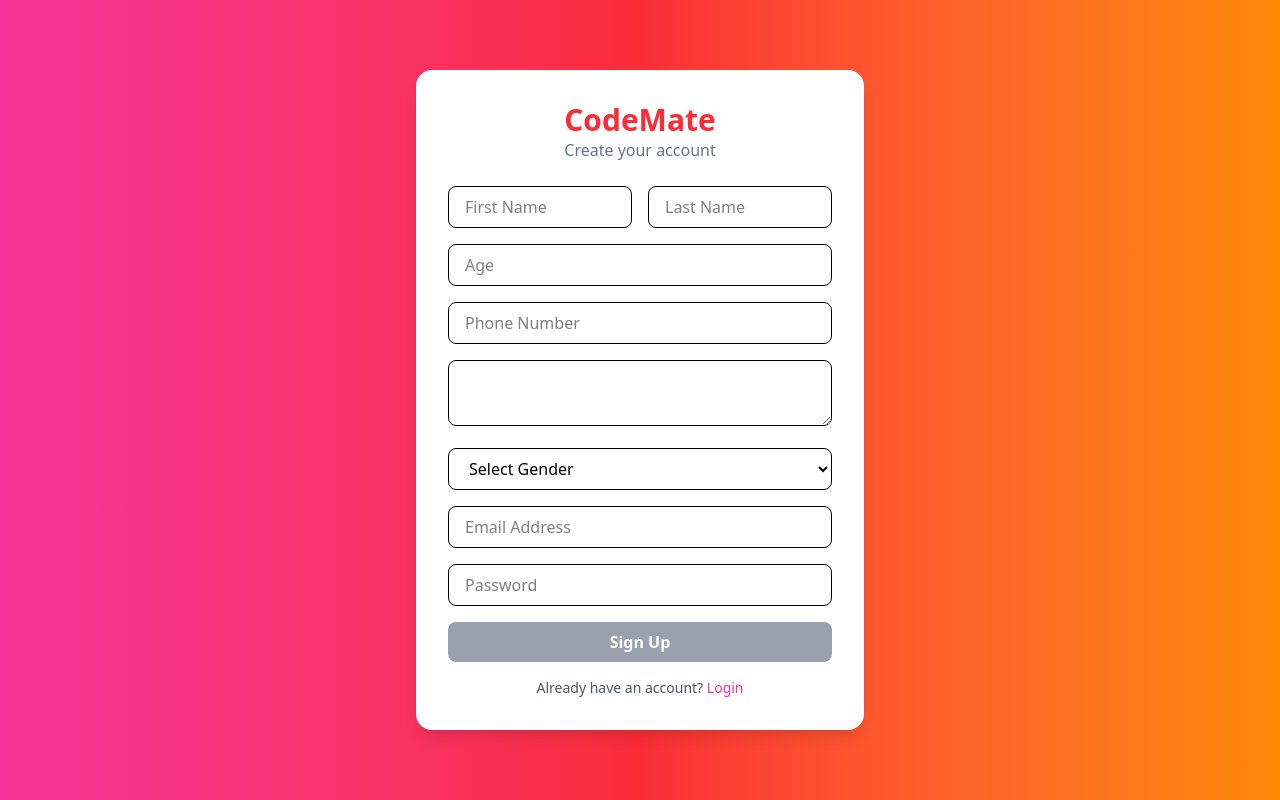
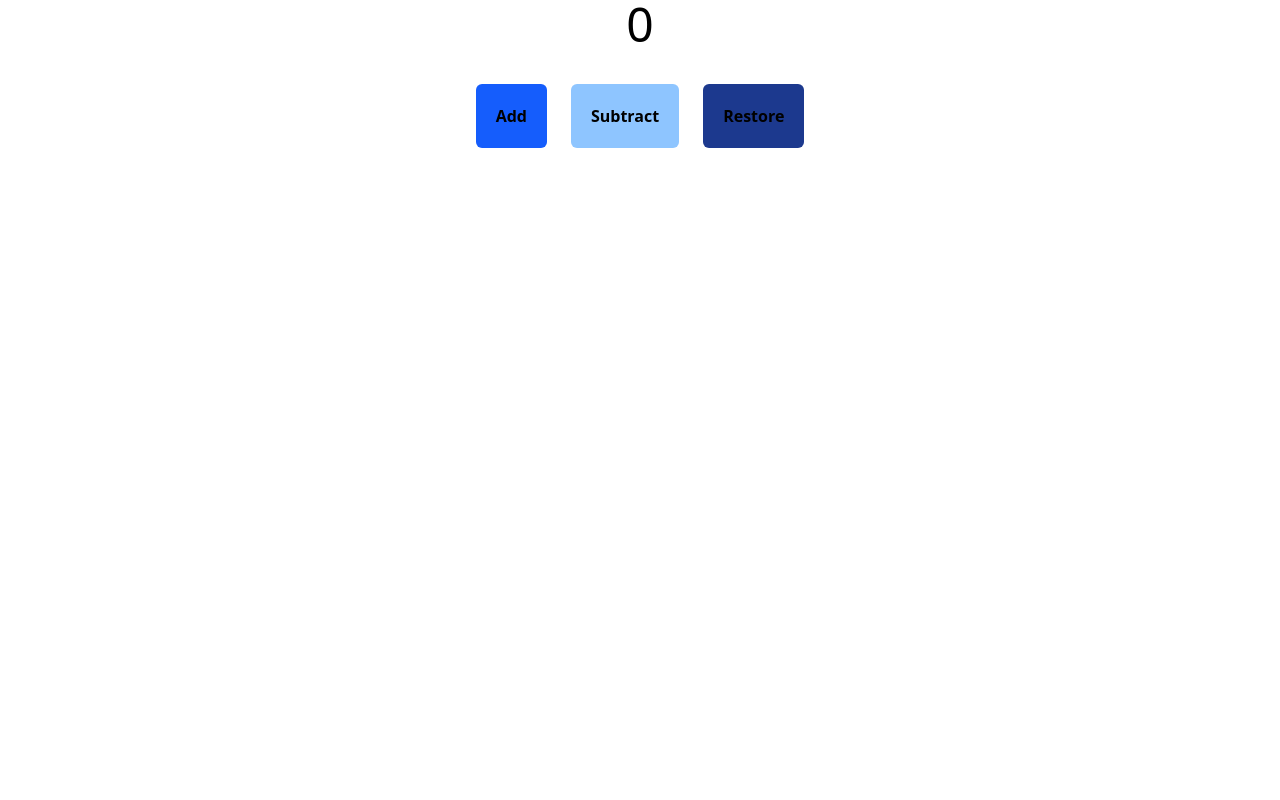
Before and after one commit to amisha181093/code-mate, a React (Vite) app: page /playground in a window 1280 px wide. Built offline with nearby package versions, Linux system fonts and the light colour scheme.

Commit message:
my changes

```diff
--- a/src/App.jsx
+++ b/src/App.jsx
@@ -9,6 +9,8 @@ import Profile from './pages/Profile';
 import PrivacyPolicy from './pages/PrivacyPolicy';
 import Dummy from './pages/Dummy';
 import Help from './pages/Help';
+import Playground from './pages/Playground';
+import Users from './pages/Users';
 
 
 export default function App() {
@@ -25,6 +27,8 @@ export default function App() {
       <Route path="/privacy" element={<PrivacyPolicy />} />
       <Route path="/help" element={<Help />} />
       <Route path="/dummy" element={<Dummy />} />
+      <Route path="/users" element={<Users />} />
+      <Route path="/playground" element={<Playground/>}/>
       <Route path="*" element={<Signup />} />
 
     </Routes>
--- a/src/main.jsx
+++ b/src/main.jsx
@@ -3,7 +3,6 @@ import { createRoot } from 'react-dom/client'
 import './index.css'
 import App from './App'
 import { BrowserRouter } from "react-router-dom";
-import './playground';
 
 createRoot(document.getElementById('root')).render(
   <StrictMode>
--- a/src/pages/Dummy.jsx
+++ b/src/pages/Dummy.jsx
@@ -1,17 +1,78 @@
-import React from 'react'
+// import React, { useState } from 'react'
 
-const Dummy = () => {
+// const Dummy = () => {
+//     const [count, setCount] = useState(0);
+
+
+//     const addNumber = () => {
+//         setCount(count + 1);
+//         console.log(count);
+//     }
+
+//     const subsNumber = () =>{
+//         setCount(count-1);
+//         console.log(count);
+//     }
+
+//     const resetNumber = () => {
+//         setCount(0);
+//     }
+//     return (
+//         <div>
+//             <p className='text-center bg-gray-400 py-[40px] mb-[25px] text-3xl font-bold'>{count}</p>
+//             <div className='flex justify-center '>
+//                 <button onClick={addNumber} className='px-[30px] py-[10px] bg-green-800 mx-[10px] text-white rounded-md border-0'>add</button>
+//                 <button onClick={subsNumber} className='px-[30px] py-[10px] bg-red-800 mx-[10px] text-white rounded-md border-0'>substract</button>
+//                 <button onClick={resetNumber} className='px-[30px] py-[10px] bg-orange-800 mx-[10px] text-white rounded-md border-0'>reset</button>
+//             </div>
+//         </div>
+//     )
+// }
+
+// export default Dummy
+
+
+const Playground = () => {
+
+    const [count, setCount] = useState(0);
+
+    useEffect(()=>{
+        const localStorageValue = parseInt(localStorage.getItem('detail'));
+        console.log(typeof localStorageValue);
+        setCount(localStorageValue);
+    },[]);
+
+    const addNumber = () => {
+        const val = count + 1;
+        setCount(val);
+        localStorage.setItem("detail",val);
+    }
+
+    const subsNumber = () => {
+        const val = count - 1
+        setCount(val);
+        localStorage.setItem("detail",val);
+    }
+
+    const resetNumer = () => {
+        setCount(0);
+        localStorage.setItem("detail",0);
+    }
+
+
 
     return (
         <div>
-            <p className='text-center bg-gray-400 py-[40px] mb-[25px] text-3xl font-bold'>0</p>
-            <div className='flex justify-center '>
-                <button className='px-[30px] py-[10px] bg-green-800 mx-[10px] text-white rounded-md border-0'>add</button>
-                <button className='px-[30px] py-[10px] bg-red-800 mx-[10px] text-white rounded-md border-0'>sunstract</button>
-                <button className='px-[30px] py-[10px] bg-orange-800 mx-[10px] text-white rounded-md border-0'>reset</button>
+            <div>
+                <p className='text-5xl mb-9 flex justify-center'>{count}</p>
+                <div className='flex justify-center'>
+                    <button onClick={addNumber} className='px-[20px] py-[20px] text-black font-bold bg-amber-900 rounded-md border-0 mr-6'>Add</button>
+                    <button onClick={subsNumber} className='px-[20px] py-[20px] text-black font-bold bg-amber-200 rounded-md border-0 mr-6'>substract</button>
+                    <button  onClick={resetNumer} className='px-[20px] py-[20px] text-black font-bold bg-amber-600 rounded-md border-0'>Restore</button>
+                </div>
             </div>
         </div>
     )
 }
 
-export default Dummy
+export default Playground
--- /dev/null
+++ b/src/pages/Playground.jsx
@@ -0,0 +1,56 @@
+import React, { useState, useEffect } from "react";
+
+const Playground = () => {
+    const [count, setCount] = useState(0);
+
+    useEffect(() => {
+        const localStorageValue = parseInt(localStorage.getItem("detail")) || 0;
+        console.log(typeof localStorageValue);
+        setCount(localStorageValue);
+    }, []);
+
+    const addNumber = () => {
+        const val = count + 1;
+        setCount(val);
+        localStorage.setItem("detail", val);
+    };
+
+    const subsNumber = () => {
+        const val = count - 1;
+        setCount(val);
+        localStorage.setItem("detail", val);
+    };
+
+    const resetNumber = () => {
+        setCount(0);
+        localStorage.setItem("detail", 0);
+    };
+
+    return (
+        <div>
+            <p className="text-5xl mb-9 flex justify-center">{count}</p>
+            <div className="flex justify-center">
+                <button
+                    onClick={addNumber}
+                    className="px-[20px] py-[20px] text-black font-bold bg-blue-600 rounded-md border-0 mr-6"
+                >
+                    Add
+                </button>
+                <button
+                    onClick={subsNumber}
+                    className="px-[20px] py-[20px] text-black font-bold bg-blue-300 rounded-md border-0 mr-6"
+                >
+                    Subtract
+                </button>
+                <button
+                    onClick={resetNumber}
+                    className="px-[20px] py-[20px] text-black font-bold bg-blue-900 rounded-md border-0"
+                >
+                    Restore
+                </button>
+            </div>
+        </div>
+    );
+};
+
+export default Playground;
--- /dev/null
+++ b/src/pages/Users.jsx
@@ -0,0 +1,83 @@
+import React, { useEffect } from 'react'
+
+const userList = [
+    // {
+    //     firstName: 'Amisha',
+    //     lastName: 'Kumari',
+    //     gender: 'female',
+    //     address: {
+    //         city: {
+    //             pincode: 201301,
+    //             name: 'Ghaziabad',
+    //             area: 'Vasundhara'
+    //         },
+    //         landmark: {
+    //             nearby: {
+    //                 place: 'Amity International School',
+    //             }
+    //         },
+    //         country: 'India',
+    //     },
+    // },
+    // {
+    //     firstName: 'Abhishek',
+    //     lastName: 'Kumar',
+    //     gender: 'male',
+    //     address: {
+    //         city: {
+    //             pincode: 211311,
+    //             name: 'Jakarta',
+    //             area: 'Vasundhara - In'
+    //         },
+    //         landmark: {
+    //             nearby: {
+    //                 place: 'Amity International School - In',
+    //             }
+    //         },
+    //         country: 'Indonesia',
+    //     },
+    // }
+]
+
+const Users = () => {
+
+    useEffect(() => {
+        localStorage.setItem("users", JSON.stringify(userList));
+    }, []);
+
+    return (
+        <div>
+            <h1 className='py-10 bg-amber-500 text-center mb-5'>User List</h1>
+            {
+                userList.map((item, index) => (
+                    <div key={index} class="card bg-amber-200 w-96 shadow-sm rounded-3xl my-5 p-5">
+                        <div class="card-body">
+                            <div>
+                                <p>
+                                    {item?.firstName} , {item?.lastName}
+                                </p>
+                            </div>
+                            <p>
+                                {item?.gender}
+                            </p>
+                            <p>
+                                {item?.address.city.name}
+                                {item?.address.city.pincode}
+                                {item?.address.city.area}
+                            </p>
+                            <p>
+                                {item?.address.landmark.nearby.place}
+                            </p>
+                            <p>
+                                {item?.address.country}
+                            </p>
+                        </div>
+                    </div>
+                ))
+            }
+
+        </div>
+    )
+}
+
+export default Users
--- a/src/playground.jsx
+++ /dev/null
@@ -1,53 +0,0 @@
-console.clear();
-
-function addTwoNumber(num1, num2) {
-    return (num1 + num2);
-};
-
-addTwoNumber(1, 4);
-addTwoNumber(1, 44);
-
-
-function substractTwoNumber(num1, num2) {
-    return (num1 - num2);
-};
-
-substractTwoNumber(18, 30);
-
-function multiplyNumber(num1, num2) {
-    return (num1 * num2);
-};
-
-substractTwoNumber(50, 40);
-
-function divideNumber(num1, num2) {
-    return (num1 / num2);
-};
-
-divideNumber(50, 40);
-
-
-// Find the Largest Number in an Array
-
-function findLargest(arr) {
-    let max = arr[0];
-    for (let num of arr) {
-        if (num > max) max = num;
-    }
-    return max;
-}
-console.log(findLargest([3, 7, 2, 9])); // 9
-
-
-
-
-// Find the Smallest Number in an Array
-
-function findSmallest(arr) {
-    let min = arr[0];
-    for (let num of arr) {
-        if (num < min) min = num;
-    }
-    return min;
-}
-console.log(findSmallest([3, 7, 2, 9])); // 2
```
